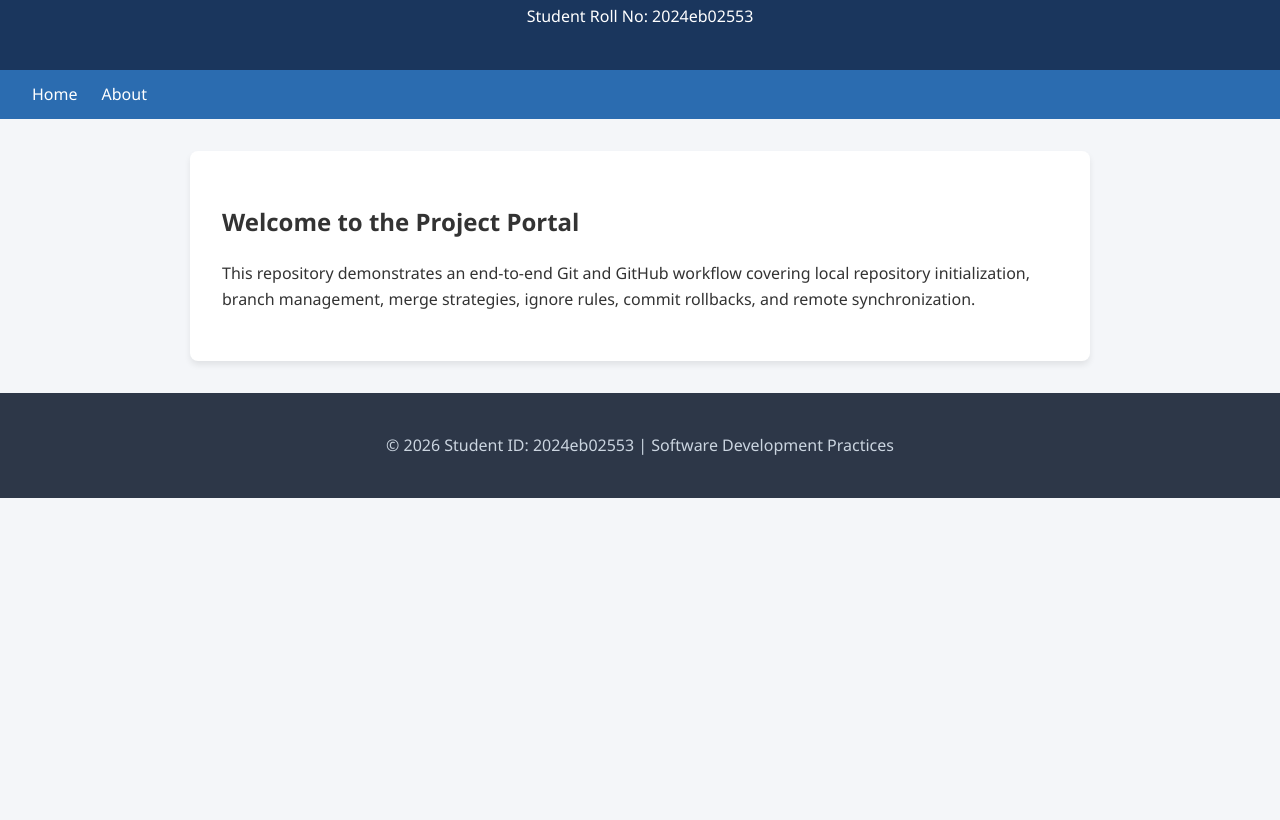
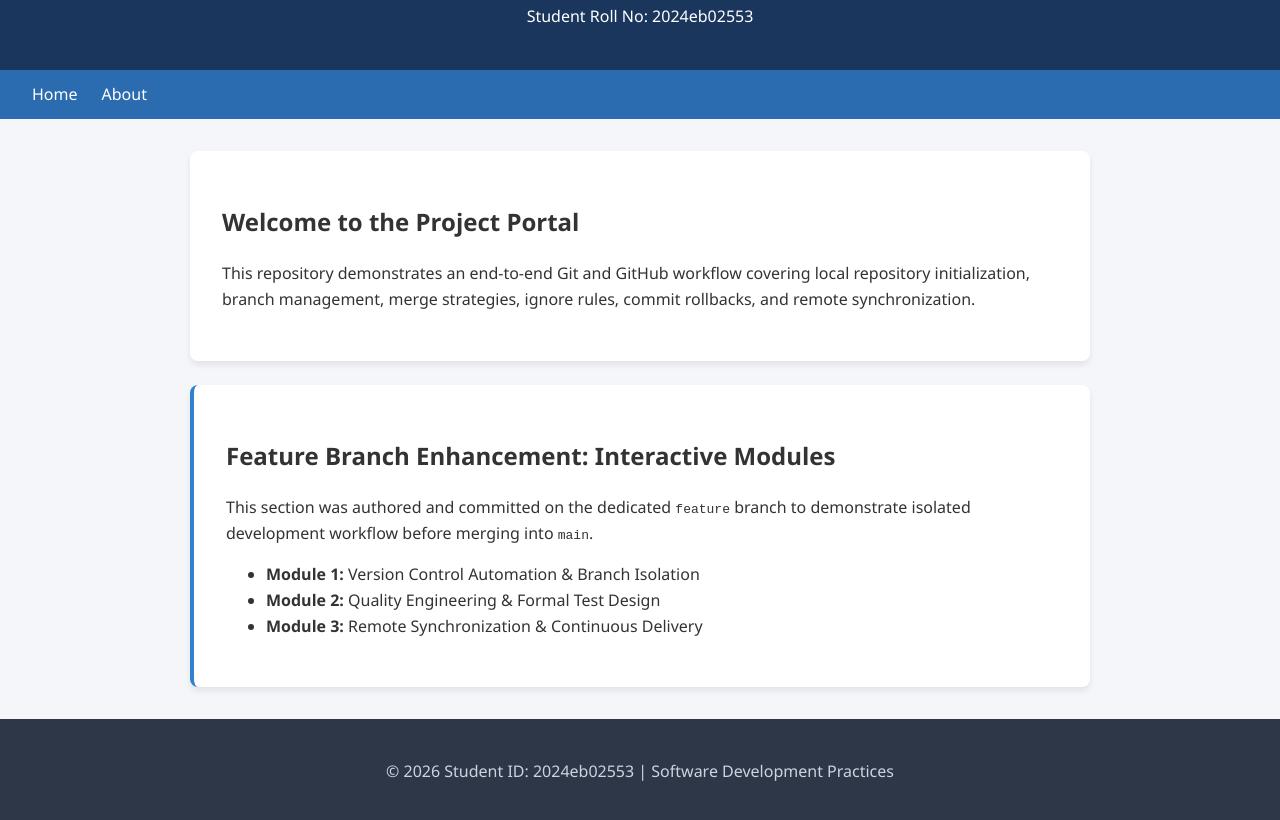
Before and after one commit to Spiritsfuse/2024eb02553_SDP_C4_SGA2, a plain HTML site: page index.html in a window 1280 px wide. Shown: the part 114-934 px from the top of the page. Before the commit the page ends 800 px from the top, so only its background shows below. Drawn offline with Linux system fonts and the light colour scheme.

Commit message:
Feature: Add interactive modules and technical highlights to index.html

```diff
--- a/index.html
+++ b/index.html
@@ -68,6 +68,15 @@
             <h2>Welcome to the Project Portal</h2>
             <p>This repository demonstrates an end-to-end Git and GitHub workflow covering local repository initialization, branch management, merge strategies, ignore rules, commit rollbacks, and remote synchronization.</p>
         </div>
+        <div class="card" style="border-left: 4px solid #3182ce;">
+            <h2>Feature Branch Enhancement: Interactive Modules</h2>
+            <p>This section was authored and committed on the dedicated <code>feature</code> branch to demonstrate isolated development workflow before merging into <code>main</code>.</p>
+            <ul>
+                <li><strong>Module 1:</strong> Version Control Automation & Branch Isolation</li>
+                <li><strong>Module 2:</strong> Quality Engineering & Formal Test Design</li>
+                <li><strong>Module 3:</strong> Remote Synchronization & Continuous Delivery</li>
+            </ul>
+        </div>
     </div>
     <footer>
         <p>&copy; 2026 Student ID: 2024eb02553 | Software Development Practices</p>
```
